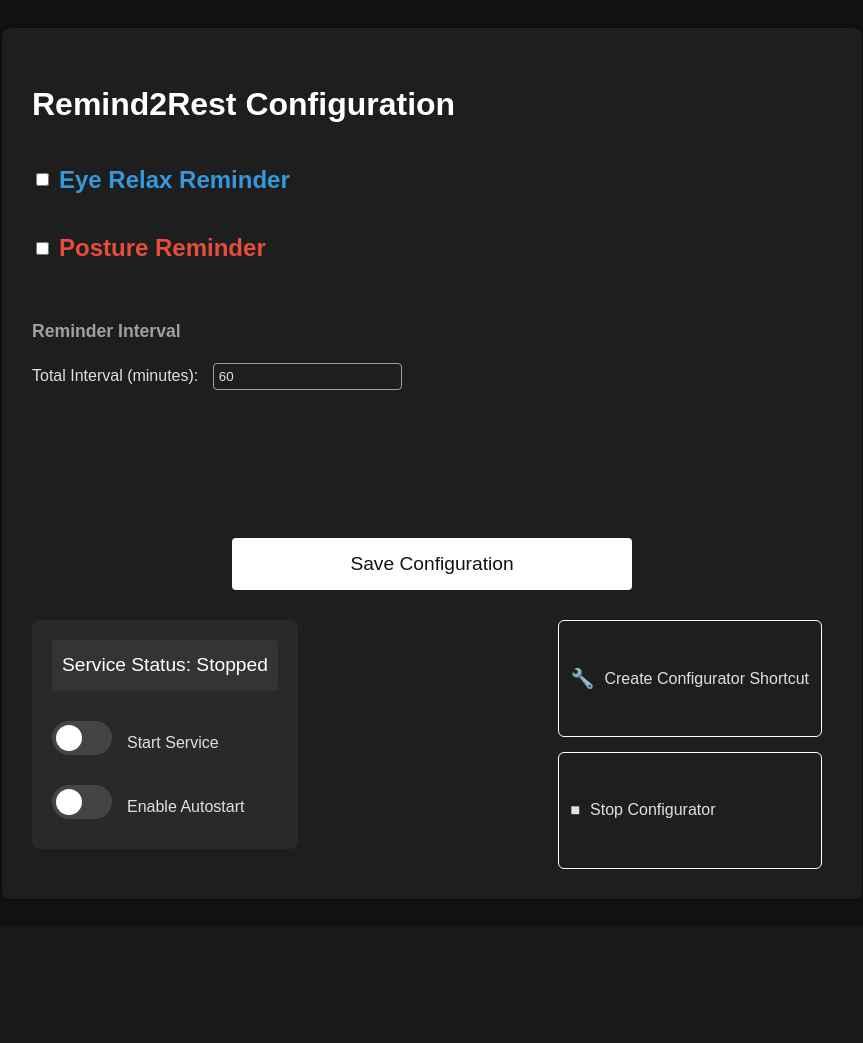
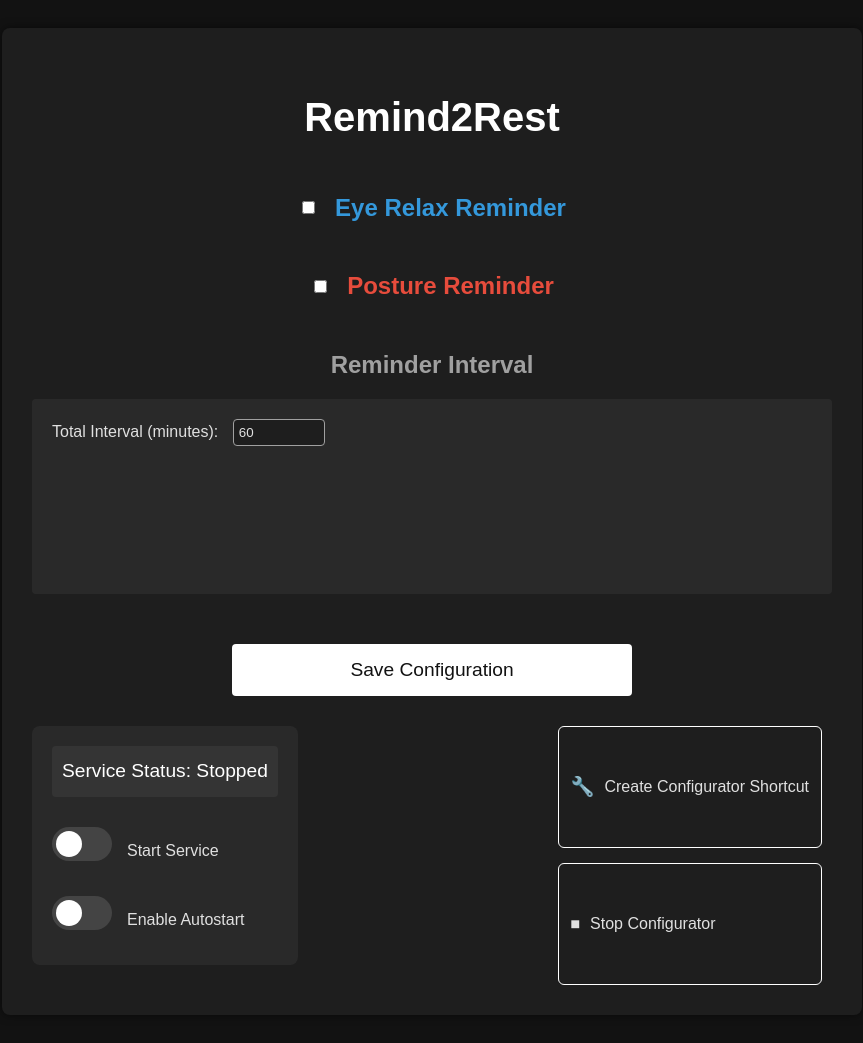
Before and after one commit to Infraviored/Remind2Rest, a Flask app: page / in a window 1280 px wide. Shown: the whole page, without its empty margins (208-1071 px from the left). Before the commit the page ends 869 px from the top, so only its background shows below. Run offline with Flask 3, Linux system fonts and the light colour scheme; some libraries are stand-ins or nearby versions.

Commit message:
style updates

```diff
--- a/static/css/styles.css
+++ b/static/css/styles.css
@@ -33,13 +33,17 @@ h1 {
 }
 
 .module-section {
-    margin-bottom: 30px;
+    margin-bottom: 40px;
+    width: 100%;
 }
 
 .module-section h2 {
     display: flex;
     align-items: center;
+    justify-content: center;
     margin-bottom: 15px;
+    gap: 10px;
+    font-size: 1.5em;
 }
 
 .module-section h2 input[type="checkbox"] {
@@ -47,10 +51,13 @@ h1 {
 }
 
 .module-config {
-    margin-left: 25px;
-    padding: 15px;
+    background-color: rgba(255, 255, 255, 0.05);
+    padding: 20px;
     border-radius: 4px;
-    background-color: rgba(255, 255, 255, 0.05);
+    width: 100%;
+    max-width: 800px;
+    margin: 0 auto;
+    box-sizing: border-box;
 }
 
 .eye-relax-color h2 {
@@ -61,20 +68,37 @@ h1 {
     color: var(--posture-color);
 }
 
-.interval-slider-container {
-    margin-top: 50px;
-    position: relative;
+.interval-slider-section {
+    margin-bottom: 40px;
+    width: 100%;
 }
 
-.interval-slider-container h3 {
-    font-size: 1.1em;
+.interval-slider-section h2 {
+    display: flex;
+    align-items: center;
+    justify-content: center;
+    margin-bottom: 15px;
+    gap: 10px;
+    font-size: 1.5em;
     color: var(--secondary-text-color);
 }
 
+.interval-slider-container {
+    background-color: rgba(255, 255, 255, 0.05);
+    padding: 20px;
+    border-radius: 4px;
+    width: 100%;
+    max-width: 800px;
+    margin: 0 auto;
+    box-sizing: border-box;
+}
+
 #interval-slider {
-    margin-top: 60px;
-    margin-bottom: 80px;  /* Increased to provide more space for the pips */
-    height: 8px;  /* Increased height of the slider bar */
+    margin-top: 80px;
+    margin-left: 10px;
+    margin-right: 10px;
+    margin-bottom: 40px;
+    height: 8px;
 }
 
 .add-reminder-btn {
@@ -134,16 +158,12 @@ input[type="number"] {
     padding: 5px;
     border-radius: 4px;
     margin-left: 10px;
+    width: 80px;
 }
 
 label {
     display: block;
-    margin-bottom: 10px;
-}
-
-.interval-slider-container h3 {
-    font-size: 1.1em;
-    color: var(--secondary-text-color);
+    margin-bottom: 15px;
 }
 
 .noUi-target {
@@ -356,3 +376,12 @@ button[type="submit"] {
 .stop-button:hover {
     background: var(--posture-color);
 }
+
+/* Add new styles for main title */
+.main-title {
+    color: var(--accent-color);
+    margin-bottom: 40px;
+    text-align: center;
+    font-size: 2.5em;
+    font-weight: bold;
+}
--- a/templates/index.html
+++ b/templates/index.html
@@ -15,7 +15,7 @@
 
 <body>
     <div id="app">
-        <h1>Remind2Rest Configuration</h1>
+        <h1 class="main-title">Remind2Rest</h1>
         <form @submit.prevent="saveConfig">
             <div class="module-section eye-relax-color">
                 <h2>
@@ -48,13 +48,15 @@
                     <button @click.prevent="addReminder('posture')" class="add-reminder-btn">Add Reminder</button>
                 </div>
             </div>
+            <div class="interval-slider-section">
+                <h2>Reminder Interval</h2>
                 <div class="interval-slider-container">
-                <h3>Reminder Interval</h3>
                     <label>
                         Total Interval (minutes):
                         <input type="number" v-model.number="config.global_interval" @change="updateTotalInterval">
                     </label>
                     <div id="interval-slider"></div>
+                </div>
             </div>
             <button type="submit">Save Configuration</button>
         </form>
```
Also changed, not shown: setup.py (+58 -21 lines), Remind2Rest.png (added), icon.png (deleted). Lines whose indentation alone changed are shown as unchanged.
